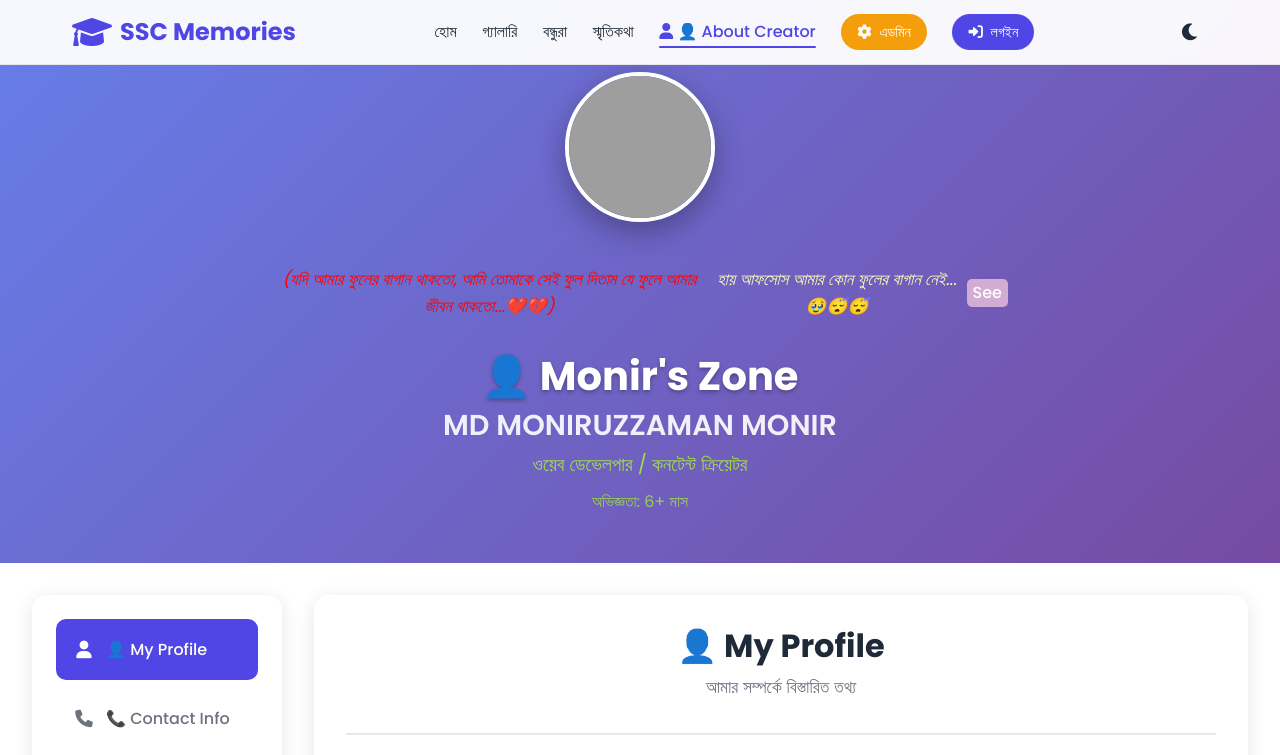
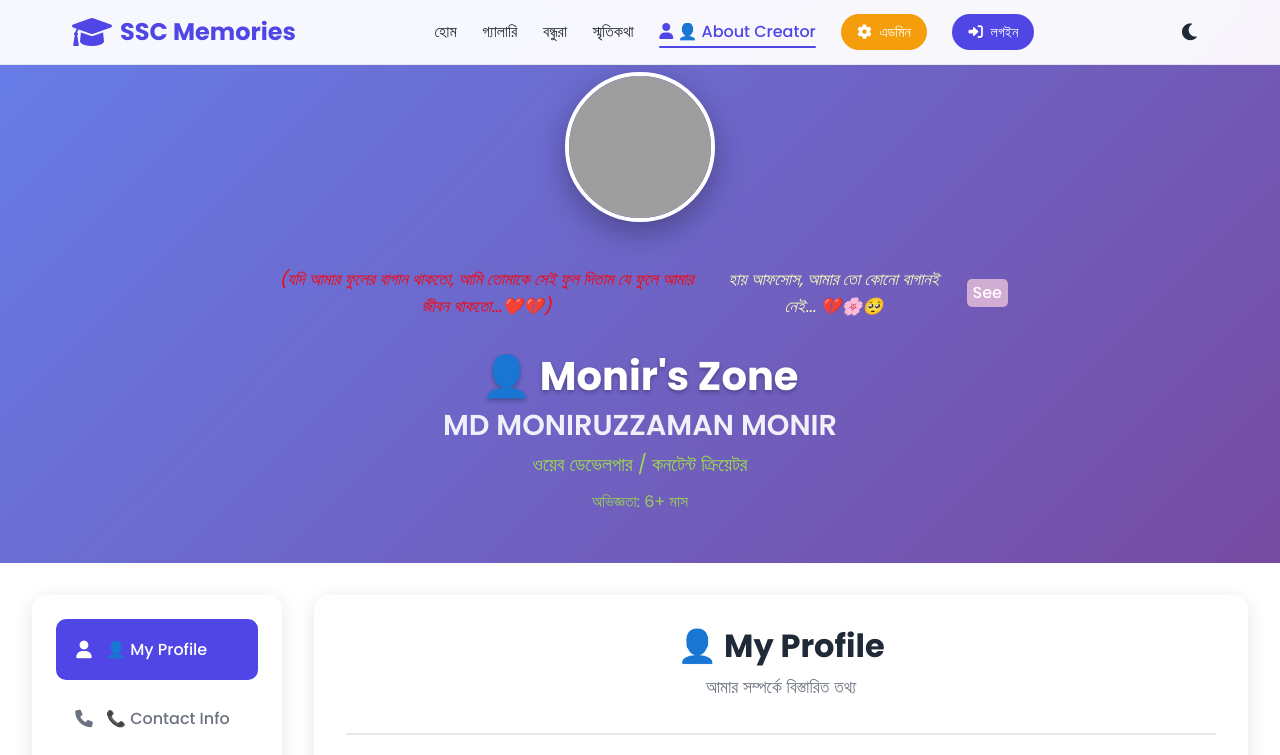
Before and after one commit to monir245530/ssc_memories.github.io, a plain HTML site: page pages/about-creator.html in a window 1280 px wide. Shown: the top 755 px of the page. Drawn offline with Linux system fonts and the light colour scheme; grey boxes are pictures that could not be loaded.

Commit message:
Update about-creator.html

```diff
--- a/pages/about-creator.html
+++ b/pages/about-creator.html
@@ -98,7 +98,7 @@
                     </div>
                     <div style="margin-top: 12px; display: flex; align-items: center; gap: 10px; justify-content: center;">
                         <span style="font-style: italic; color: #ff0000; font-size: 1.05em;">(যদি আমার ফুলের বাগান থাকতো, আমি তোমাকে সেই ফুল দিতাম যে ফুলে আমার জীবন থাকতো...❤️💔)</span>
-                        <span style="font-style: italic; color: #FDFFB8; font-size: 1.05em;">হায় আফসোস আমার কোন ফুলের বাগান নেই...🥹😴😴</span>
+                        <span style="font-style: italic; color: #FDFFB8; font-size: 1.05em;">হায় আফসোস, আমার তো কোনো বাগানই নেই... 💔🌸🥺</span>
                         <a href="#" class="see-it-btn" style="background: #d1acd3; color: #fff; border: none; border-radius: 5px; padding: 1px 6px; font-weight: 500; text-decoration: none; font-size: 1em; transition: background 0.2s; cursor: pointer;" target="_blank">See</a>
                     </div>
                     <div class="profile-info">
```
